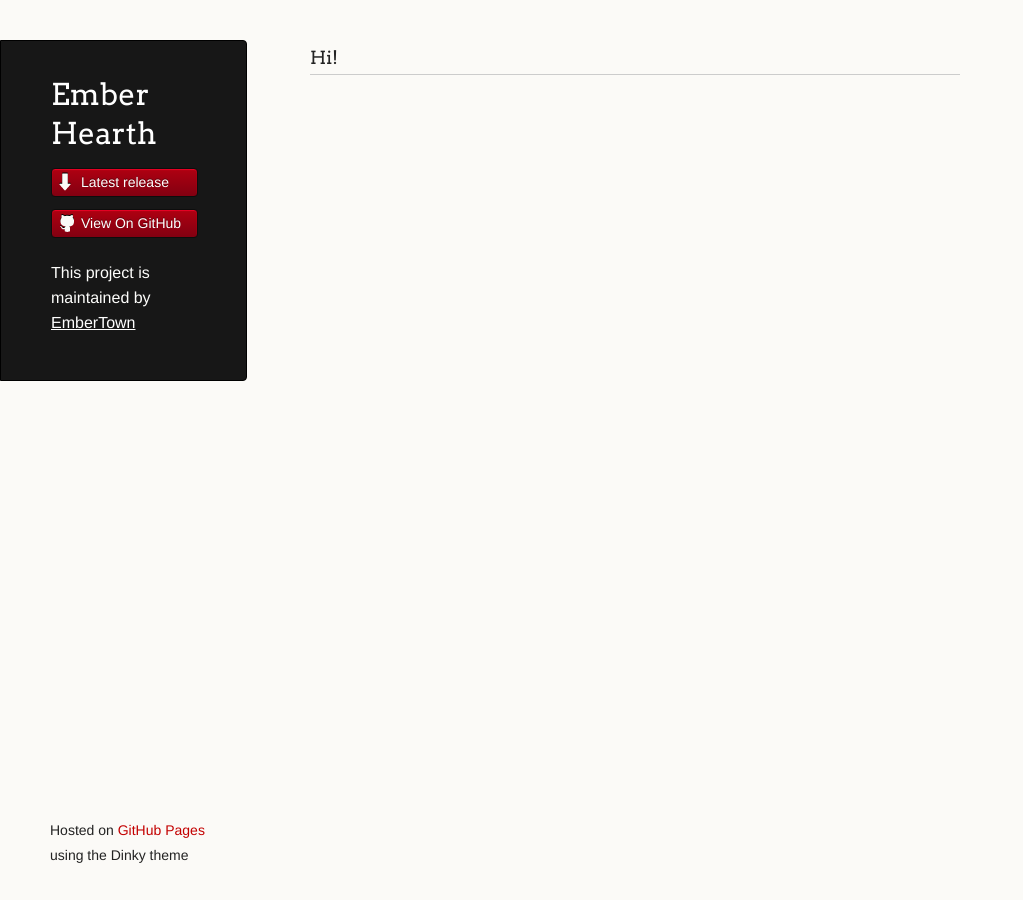
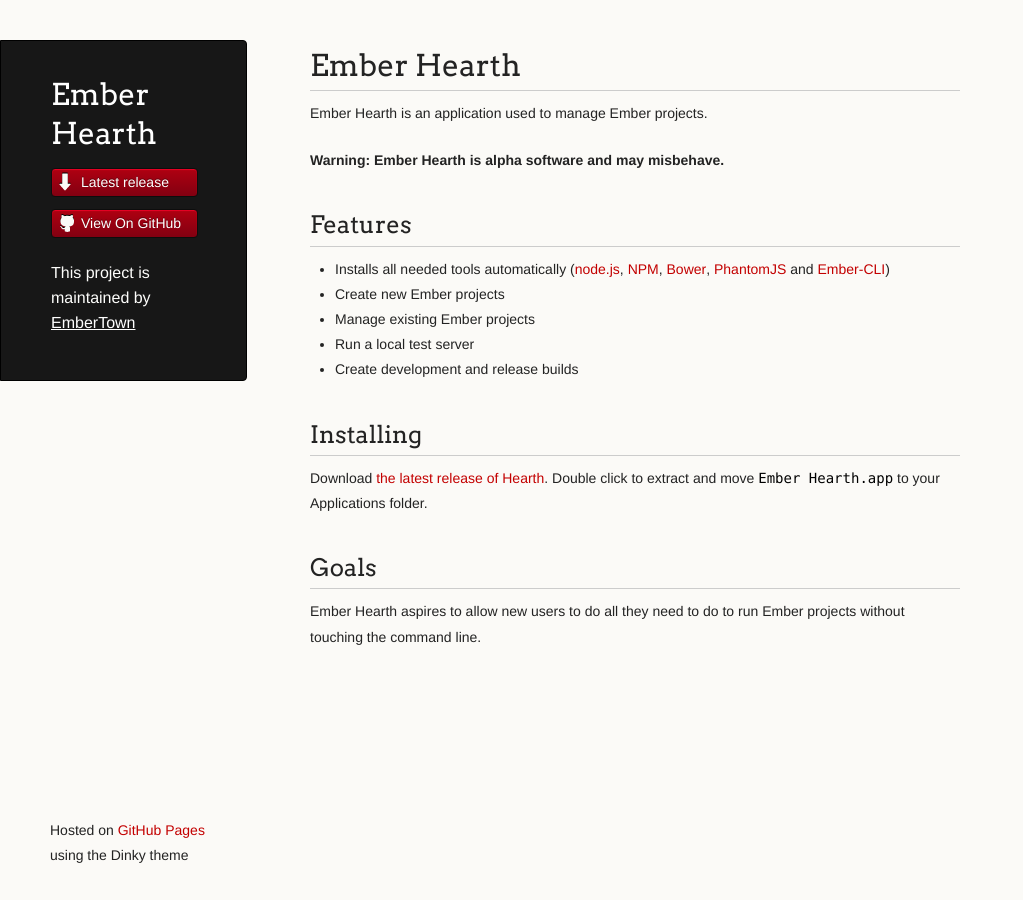
Before and after one commit to EmberTown/ember-hearth, a Jekyll site: the page built from index.md, in a window 1280 px wide. Shown: the whole page, without its empty margins (0-1023 px from the left). Built offline with Jekyll 4.4.1, drawn with Linux system fonts in a browser that asks for light colours.

Commit message:
Create index
And reference release directly.

```diff
--- a/_includes/header.html
+++ b/_includes/header.html
@@ -1,7 +1,7 @@
 <header>
   <h1 class="header">{{site.title}}</h1>
   <ul>
-    <li class="download"><a class="buttons" href="{{site.github.releases_url}}">Latest release</a></li>
+    <li class="download"><a class="buttons" href="{%for release in site.categories.release limit:1 %}{{release.package_url}}{% endfor %}">Latest release</a></li>
     <li><a class="buttons github" href="{{site.github.repository_url}}">View On GitHub</a></li>
   </ul>
   <p class="header">This project is maintained by <a class="header name" href="{{site.github.owner_url}}">{{site.github.owner_name}}</a></p>
--- a/index.html
+++ /dev/null
@@ -1,4 +0,0 @@
----
-layout: default
----
-<h3>Hi!</h3>
--- /dev/null
+++ b/index.md
@@ -0,0 +1,22 @@
+---
+layout: default
+---
+# Ember Hearth
+Ember Hearth is an application used to manage Ember projects.
+
+**Warning: Ember Hearth is alpha software and may misbehave.**
+
+## Features
+* Installs all needed tools automatically ([node.js](http://nodejs.org), [NPM](http://npmjs.com), [Bower](http://bower.io), [PhantomJS](http://phantomjs.org) and [Ember-CLI](http://ember-cli.com))
+* Create new Ember projects
+* Manage existing Ember projects
+* Run a local test server
+* Create development and release builds
+
+## Installing
+Download [the latest release of Hearth][releaseurl]. Double click to extract and move `Ember Hearth.app` to your Applications folder.
+
+## Goals
+Ember Hearth aspires to allow new users to do all they need to do to run Ember projects without touching the command line.
+
+[releaseurl]: {%for release in site.categories.release limit:1 %}{{release.package_url}}{% endfor %}
```
